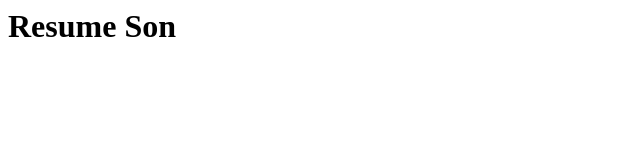
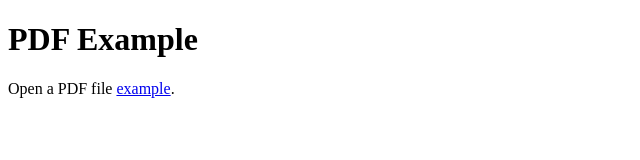
Before and after one commit to internetmechanic/cv, a plain HTML site: page index.html in a window 1280 px wide. Shown: the whole page, without its empty margins (0-640 px from the left). Drawn offline with Linux system fonts and the light colour scheme.

Commit message:
Update index.html

```diff
--- a/index.html
+++ b/index.html
@@ -1,7 +1,10 @@
+<!DOCTYPE html>
 <html>
-<head>
+  <head>
+    <title>Title of the document</title>
   </head>
   <body>
-    <h1>Resume Son</h1>
+    <h1>PDF Example</h1>
+    <p>Open a PDF file <a href="/blob/main/Copy%20of%201%20Copy%20of%20Resume%20Brett%20ak_official.docx.pdf">example</a>.</p>
   </body>
 </html>
```
